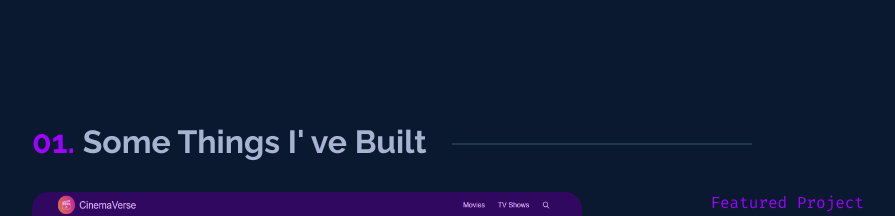
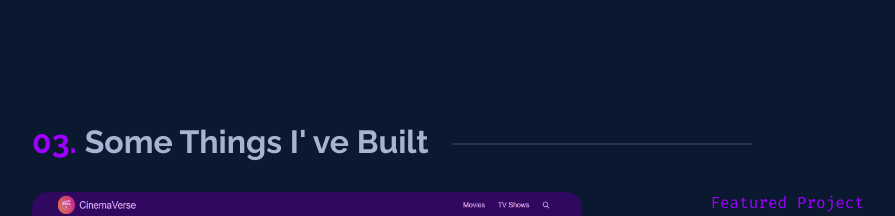
Before and after one commit to ImAdityaa12/next-ts-portfolio, a Next.js app: page / in a window 1280 px wide. Shown: the part 2400-2616 px from the top of the page, without its empty margins (192-1087 px from the left). Built offline with nearby package versions, Linux system fonts and the light colour scheme.

Commit message:
Update _projects.scss

```diff
--- a/src/scss/sections/_projects.scss
+++ b/src/scss/sections/_projects.scss
@@ -27,7 +27,7 @@
         font-weight: 700;
         &::before {
           counter-increment: title;
-          content: "0" counter(title) ".";
+          content: "03" ".";
           margin-right: 0.5rem;
           color: var(--theme-color);
         }
```
